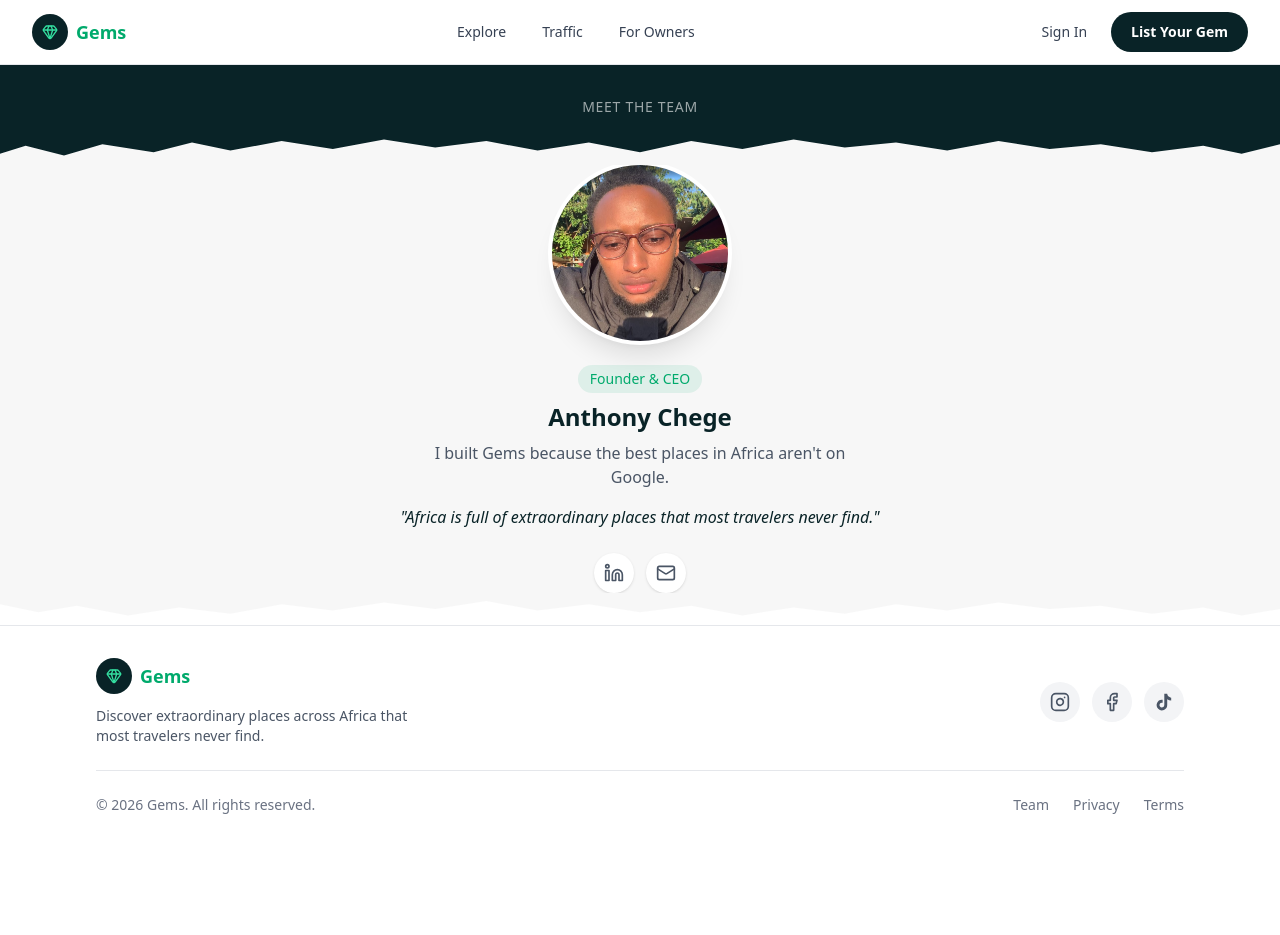
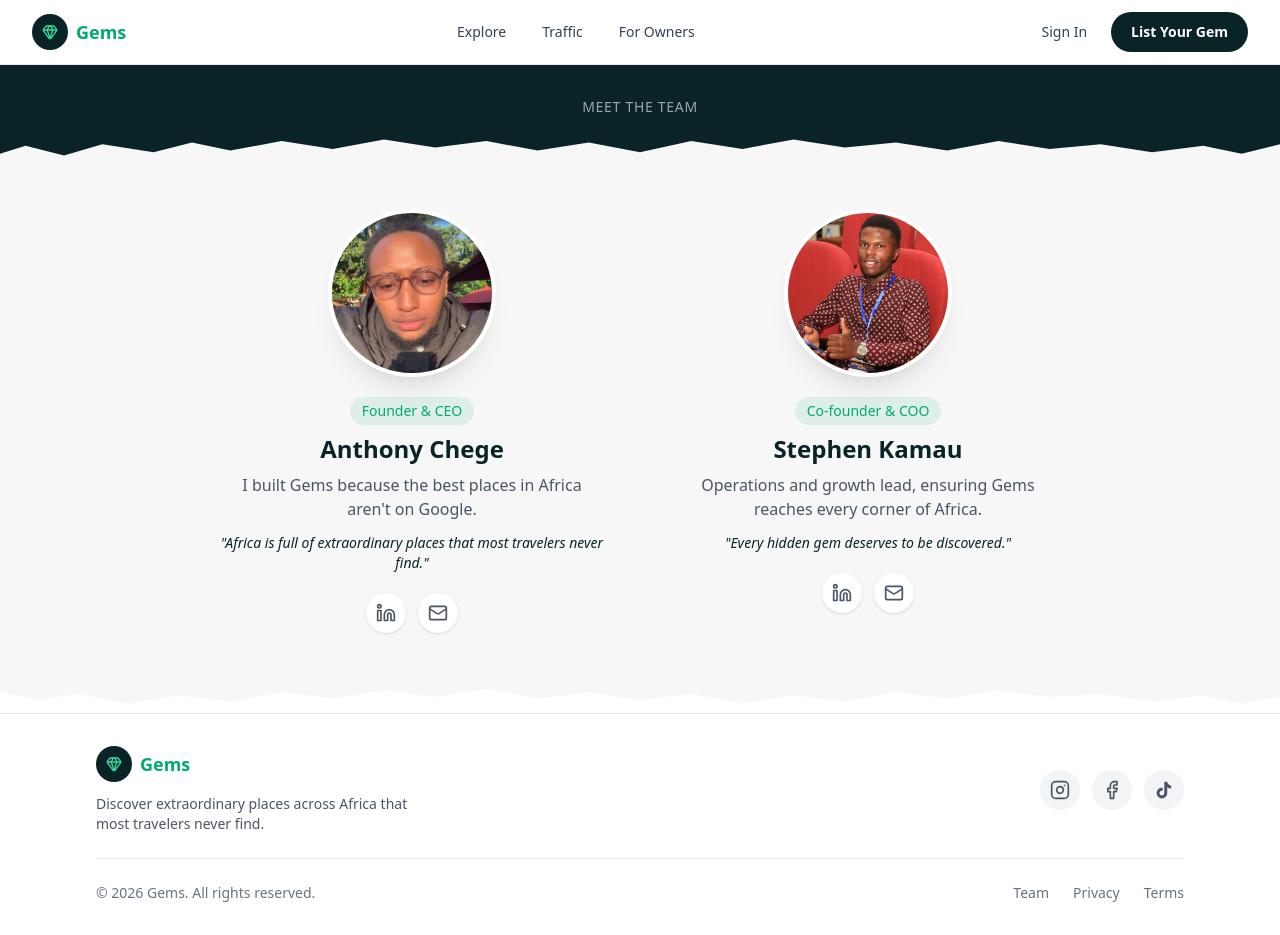
Before and after one commit to tonimnim/Gems, a Next.js app: page /team in a window 1280 px wide. Before the commit the page ends 847 px from the top, so only its background shows below. Built offline with nearby package versions, Linux system fonts and the light colour scheme; no server answers.

Commit message:
Add Stephen Kamau as Co-founder & COO to team page
- Updated team page to show both founders in a grid layout
- Added Stephen's photo to public/team folder

Co-Authored-By: Claude Opus 4.5 <noreply@anthropic.com>

```diff
--- a/src/app/(main)/team/page.tsx
+++ b/src/app/(main)/team/page.tsx
@@ -1,10 +1,31 @@
 import Image from 'next/image';
 import { Linkedin, Mail } from 'lucide-react';
+
+const team = [
+  {
+    name: 'Anthony Chege',
+    role: 'Founder & CEO',
+    image: '/images/anthony-chege.png',
+    bio: 'I built Gems because the best places in Africa aren\'t on Google.',
+    quote: 'Africa is full of extraordinary places that most travelers never find.',
+    linkedin: '#',
+    email: 'anthony@gems.africa',
+  },
+  {
+    name: 'Stephen Kamau',
+    role: 'Co-founder & COO',
+    image: '/team/stephen-kamau.jpg',
+    bio: 'Operations and growth lead, ensuring Gems reaches every corner of Africa.',
+    quote: 'Every hidden gem deserves to be discovered.',
+    linkedin: '#',
+    email: 'stephen@gems.africa',
+  },
+];
 
 export default function TeamPage() {
   return (
     <div className="flex-1 flex flex-col">
-      {/* Torn paper top section */}
+      {/* Header section */}
       <div className="bg-[#092327] pt-8 pb-12 relative">
         <div className="text-center">
           <h2 className="text-white/60 text-sm font-medium tracking-wider uppercase">Meet the Team</h2>
@@ -19,15 +40,18 @@ export default function TeamPage() {
       </div>
 
       {/* Main content */}
-      <div className="flex-1 flex items-center justify-center bg-[#F7F7F7]">
-        <div className="text-center px-4">
+      <div className="flex-1 bg-[#F7F7F7] py-12">
+        <div className="max-w-4xl mx-auto px-4">
+          <div className="grid md:grid-cols-2 gap-12">
+            {team.map((member) => (
+              <div key={member.name} className="text-center">
                 {/* Circular Photo with border */}
-          <div className="w-44 h-44 rounded-full overflow-hidden shadow-xl mx-auto mb-6 ring-4 ring-white">
+                <div className="w-40 h-40 rounded-full overflow-hidden shadow-xl mx-auto mb-6 ring-4 ring-white">
                   <Image
-              src="/images/anthony-chege.png"
-              alt="Anthony Chege"
-              width={176}
-              height={176}
+                    src={member.image}
+                    alt={member.name}
+                    width={160}
+                    height={160}
                     className="w-full h-full object-cover"
                     priority
                   />
@@ -35,32 +59,35 @@ export default function TeamPage() {
 
                 {/* Info */}
                 <span className="inline-block px-3 py-1 bg-[#00AA6C]/10 text-[#00AA6C] text-sm font-medium rounded-full mb-2">
-            Founder & CEO
+                  {member.role}
                 </span>
-          <h1 className="text-2xl font-bold text-[#092327] mb-2">Anthony Chege</h1>
-          <p className="text-gray-600 max-w-md mx-auto mb-4">
-            I built Gems because the best places in Africa aren't on Google.
+                <h2 className="text-2xl font-bold text-[#092327] mb-2">{member.name}</h2>
+                <p className="text-gray-600 max-w-sm mx-auto mb-3">
+                  {member.bio}
                 </p>
-          <p className="text-[#092327] italic mb-6">
-            "Africa is full of extraordinary places that most travelers never find."
+                <p className="text-[#092327] italic text-sm mb-5">
+                  "{member.quote}"
                 </p>
 
                 {/* Social Links */}
                 <div className="flex gap-3 justify-center">
                   <a
-              href="#"
+                    href={member.linkedin}
                     className="h-10 w-10 rounded-full bg-white text-gray-600 hover:bg-[#00AA6C] hover:text-white transition-colors shadow-sm flex items-center justify-center"
                     aria-label="LinkedIn"
                   >
                     <Linkedin className="h-5 w-5" />
                   </a>
                   <a
-              href="mailto:anthony@gems.africa"
+                    href={`mailto:${member.email}`}
                     className="h-10 w-10 rounded-full bg-white text-gray-600 hover:bg-[#00AA6C] hover:text-white transition-colors shadow-sm flex items-center justify-center"
                     aria-label="Email"
                   >
                     <Mail className="h-5 w-5" />
                   </a>
+                </div>
+              </div>
+            ))}
           </div>
         </div>
       </div>
```
Also changed, not shown: public/team/stephen-kamau.jpg (added). Lines whose indentation alone changed are shown as unchanged.
